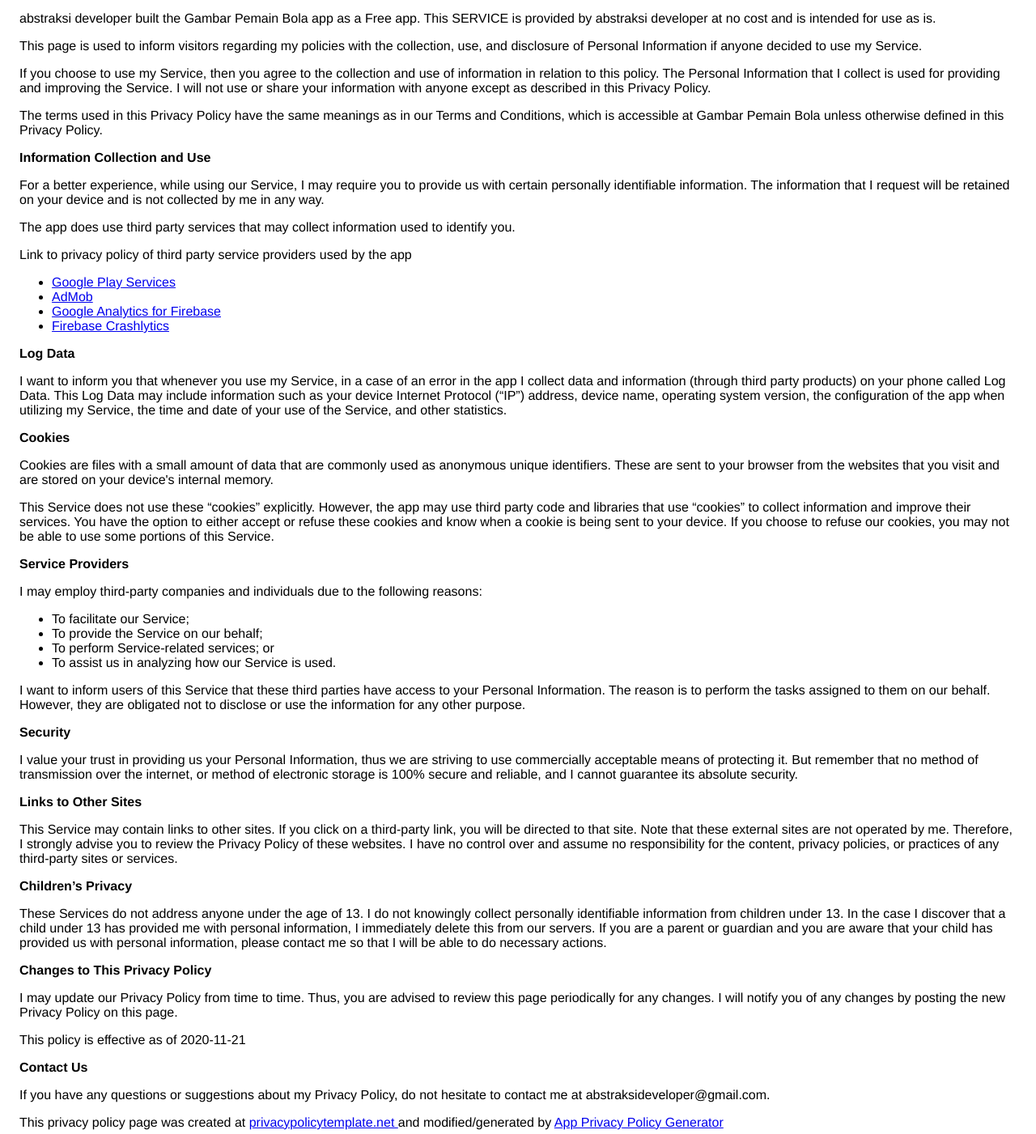
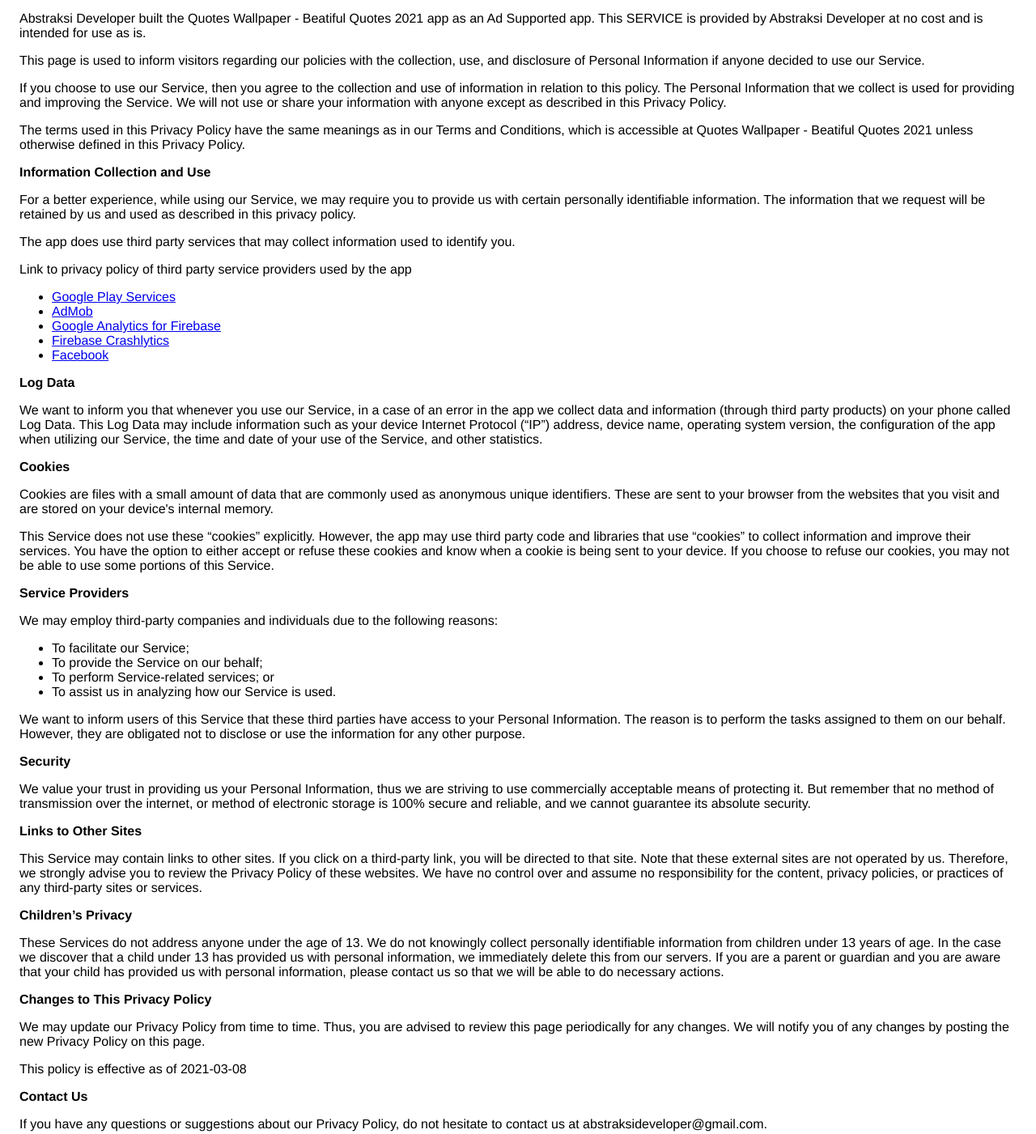
Before and after one commit to cnzcnzcnz/privacy-policy-web, a plain HTML site: page privacy policy gambar pemain bola/index.html in a window 1280 px wide. Shown: the part 44-1445 px from the top of the page at 81% size. Drawn offline with Linux system fonts and the light colour scheme.

Commit message:
privacy policy for quotes

```diff
--- a/privacy policy gambar pemain bola/index.html
+++ b/privacy policy gambar pemain bola/index.html
@@ -8,43 +8,43 @@
     </head>
     <body>
     <strong>Privacy Policy</strong> <p>
-                  abstraksi developer built the Gambar Pemain Bola app as
-                  a Free app. This SERVICE is provided by
-                  abstraksi developer at no cost and is intended for use as
+                  Abstraksi Developer built the Quotes Wallpaper - Beatiful Quotes 2021 app as
+                  an Ad Supported app. This SERVICE is provided by
+                  Abstraksi Developer at no cost and is intended for use as
                   is.
                 </p> <p>
-                  This page is used to inform visitors regarding my
+                  This page is used to inform visitors regarding our
                   policies with the collection, use, and disclosure of Personal
-                  Information if anyone decided to use my Service.
+                  Information if anyone decided to use our Service.
                 </p> <p>
-                  If you choose to use my Service, then you agree to
+                  If you choose to use our Service, then you agree to
                   the collection and use of information in relation to this
-                  policy. The Personal Information that I collect is
-                  used for providing and improving the Service. I will not use or share your information with
+                  policy. The Personal Information that we collect is
+                  used for providing and improving the Service. We will not use or share your information with
                   anyone except as described in this Privacy Policy.
                 </p> <p>
                   The terms used in this Privacy Policy have the same meanings
                   as in our Terms and Conditions, which is accessible at
-                  Gambar Pemain Bola unless otherwise defined in this Privacy Policy.
+                  Quotes Wallpaper - Beatiful Quotes 2021 unless otherwise defined in this Privacy Policy.
                 </p> <p><strong>Information Collection and Use</strong></p> <p>
-                  For a better experience, while using our Service, I
+                  For a better experience, while using our Service, we
                   may require you to provide us with certain personally
                   identifiable information. The information that
-                  I request will be retained on your device and is not collected by me in any way.
+                  we request will be retained by us and used as described in this privacy policy.
                 </p> <div><p>
                     The app does use third party services that may collect
                     information used to identify you.
                   </p> <p>
                     Link to privacy policy of third party service providers used
                     by the app
-                  </p> <ul><li><a href="https://www.google.com/policies/privacy/" target="_blank" rel="noopener noreferrer">Google Play Services</a></li><li><a href="https://support.google.com/admob/answer/6128543?hl=en" target="_blank" rel="noopener noreferrer">AdMob</a></li><li><a href="https://firebase.google.com/policies/analytics" target="_blank" rel="noopener noreferrer">Google Analytics for Firebase</a></li><li><a href="https://firebase.google.com/support/privacy/" target="_blank" rel="noopener noreferrer">Firebase Crashlytics</a></li><!----><!----><!----><!----><!----><!----><!----><!----><!----><!----><!----><!----><!----><!----><!----><!----><!----><!----><!----><!----><!----></ul></div> <p><strong>Log Data</strong></p> <p>
-                  I want to inform you that whenever you
-                  use my Service, in a case of an error in the app
-                  I collect data and information (through third party
+                  </p> <ul><li><a href="https://www.google.com/policies/privacy/" target="_blank" rel="noopener noreferrer">Google Play Services</a></li><li><a href="https://support.google.com/admob/answer/6128543?hl=en" target="_blank" rel="noopener noreferrer">AdMob</a></li><li><a href="https://firebase.google.com/policies/analytics" target="_blank" rel="noopener noreferrer">Google Analytics for Firebase</a></li><li><a href="https://firebase.google.com/support/privacy/" target="_blank" rel="noopener noreferrer">Firebase Crashlytics</a></li><li><a href="https://www.facebook.com/about/privacy/update/printable" target="_blank" rel="noopener noreferrer">Facebook</a></li><!----><!----><!----><!----><!----><!----><!----><!----><!----><!----><!----><!----><!----><!----><!----><!----><!----><!----><!----><!----><!----></ul></div> <p><strong>Log Data</strong></p> <p>
+                  We want to inform you that whenever you
+                  use our Service, in a case of an error in the app
+                  we collect data and information (through third party
                   products) on your phone called Log Data. This Log Data may
                   include information such as your device Internet Protocol
                   (“IP”) address, device name, operating system version, the
-                  configuration of the app when utilizing my Service,
+                  configuration of the app when utilizing our Service,
                   the time and date of your use of the Service, and other
                   statistics.
                 </p> <p><strong>Cookies</strong></p> <p>
@@ -61,49 +61,49 @@
                   choose to refuse our cookies, you may not be able to use some
                   portions of this Service.
                 </p> <p><strong>Service Providers</strong></p> <p>
-                  I may employ third-party companies and
+                  We may employ third-party companies and
                   individuals due to the following reasons:
                 </p> <ul><li>To facilitate our Service;</li> <li>To provide the Service on our behalf;</li> <li>To perform Service-related services; or</li> <li>To assist us in analyzing how our Service is used.</li></ul> <p>
-                  I want to inform users of this Service
+                  We want to inform users of this Service
                   that these third parties have access to your Personal
                   Information. The reason is to perform the tasks assigned to
                   them on our behalf. However, they are obligated not to
                   disclose or use the information for any other purpose.
                 </p> <p><strong>Security</strong></p> <p>
-                  I value your trust in providing us your
+                  We value your trust in providing us your
                   Personal Information, thus we are striving to use commercially
                   acceptable means of protecting it. But remember that no method
                   of transmission over the internet, or method of electronic
-                  storage is 100% secure and reliable, and I cannot
+                  storage is 100% secure and reliable, and we cannot
                   guarantee its absolute security.
                 </p> <p><strong>Links to Other Sites</strong></p> <p>
                   This Service may contain links to other sites. If you click on
                   a third-party link, you will be directed to that site. Note
-                  that these external sites are not operated by me.
-                  Therefore, I strongly advise you to review the
-                  Privacy Policy of these websites. I have
+                  that these external sites are not operated by us.
+                  Therefore, we strongly advise you to review the
+                  Privacy Policy of these websites. We have
                   no control over and assume no responsibility for the content,
                   privacy policies, or practices of any third-party sites or
                   services.
                 </p> <p><strong>Children’s Privacy</strong></p> <p>
                   These Services do not address anyone under the age of 13.
-                  I do not knowingly collect personally
-                  identifiable information from children under 13. In the case
-                  I discover that a child under 13 has provided
-                  me with personal information, I immediately
+                  We do not knowingly collect personally
+                  identifiable information from children under 13 years of age. In the case
+                  we discover that a child under 13 has provided
+                  us with personal information, we immediately
                   delete this from our servers. If you are a parent or guardian
                   and you are aware that your child has provided us with
-                  personal information, please contact me so that
-                  I will be able to do necessary actions.
+                  personal information, please contact us so that
+                  we will be able to do necessary actions.
                 </p> <p><strong>Changes to This Privacy Policy</strong></p> <p>
-                  I may update our Privacy Policy from
+                  We may update our Privacy Policy from
                   time to time. Thus, you are advised to review this page
-                  periodically for any changes. I will
+                  periodically for any changes. We will
                   notify you of any changes by posting the new Privacy Policy on
                   this page.
-                </p> <p>This policy is effective as of 2020-11-21</p> <p><strong>Contact Us</strong></p> <p>
-                  If you have any questions or suggestions about my
-                  Privacy Policy, do not hesitate to contact me at abstraksideveloper@gmail.com.
-                </p> <p>This privacy policy page was created at <a href="https://privacypolicytemplate.net" target="_blank" rel="noopener noreferrer">privacypolicytemplate.net </a>and modified/generated by <a href="https://app-privacy-policy-generator.nisrulz.com/" target="_blank" rel="noopener noreferrer">App Privacy Policy Generator</a></p>
+                </p> <p>This policy is effective as of 2021-03-08</p> <p><strong>Contact Us</strong></p> <p>
+                  If you have any questions or suggestions about our
+                  Privacy Policy, do not hesitate to contact us at abstraksideveloper@gmail.com.
+
     </body>
     </html>
```
